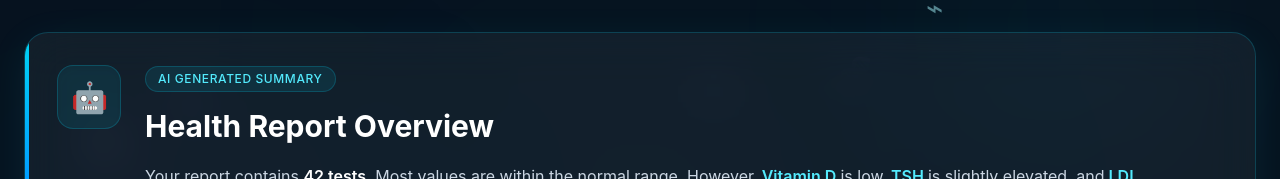
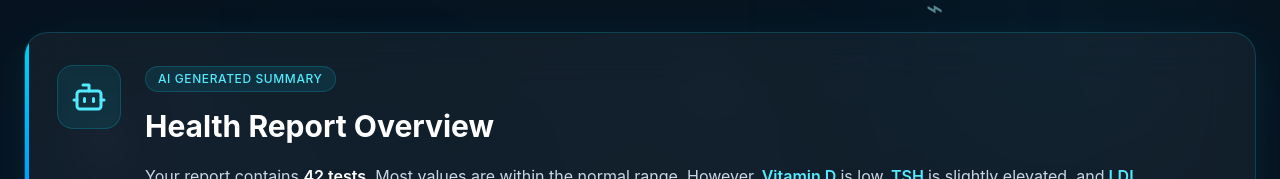
Before and after one commit to techieshruti/health-companion-ai, a React (Vite) app: page /dashboard in a window 1280 px wide. Shown: the part 198-377 px from the top of the page. Built offline with nearby package versions, Linux system fonts and the light colour scheme.

Commit message:
Refined complete dashboard UI

```diff
--- a/src/components/dashboard/AISummary.jsx
+++ b/src/components/dashboard/AISummary.jsx
@@ -1,3 +1,4 @@
+import { Bot } from 'lucide-react';
 function AISummary() {
   return (
     <div
@@ -36,7 +37,7 @@ function AISummary() {
               shadow-inner
             "
           >
-            🤖
+          <Bot className="h-9 w-9 text-cyan-300 ai-pulse" />
           </div>
 
           {/* Content */}
--- a/src/index.css
+++ b/src/index.css
@@ -11,21 +11,35 @@
 }
 
 @keyframes floatParticle {
+  0%,
+  100% {
+    transform: translateY(0px) translateX(0px) scale(1);
+    opacity: 0.15;
+  }
 
-0%,100%{
-
-transform:translateY(0px) translateX(0px) scale(1);
-
-opacity:.15;
-
+  50% {
+    transform: translateY(-35px) translateX(12px) scale(1.15);
+    opacity: 0.45;
+  }
 }
 
-50%{
-
-transform:translateY(-35px) translateX(12px) scale(1.15);
-
-opacity:.45;
-
+/* AI Summary Icon Pulse Animation */
+@keyframes aiPulse {
+  0%,
+  20%,
+  40%,
+  60%,
+  92%,
+  100% {
+    transform: scale(1);
+  }
+  96% {
+    transform: scale(1.10);
+  }
 }
 
+.ai-pulse {
+  animation: aiPulse 2s ease-in-out infinite;
+  transform-origin: center;
+  will-change: transform;
 }
```
